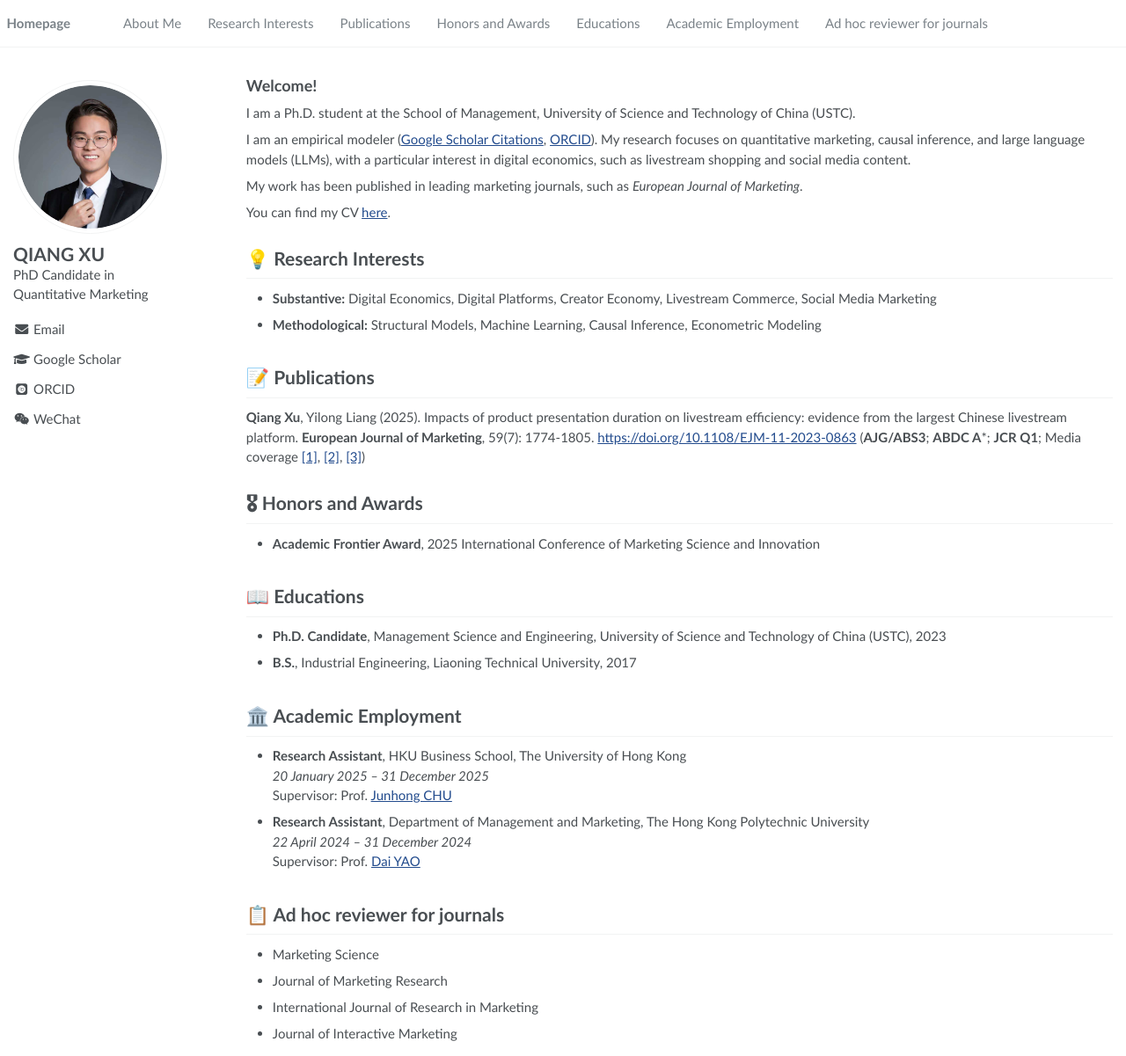
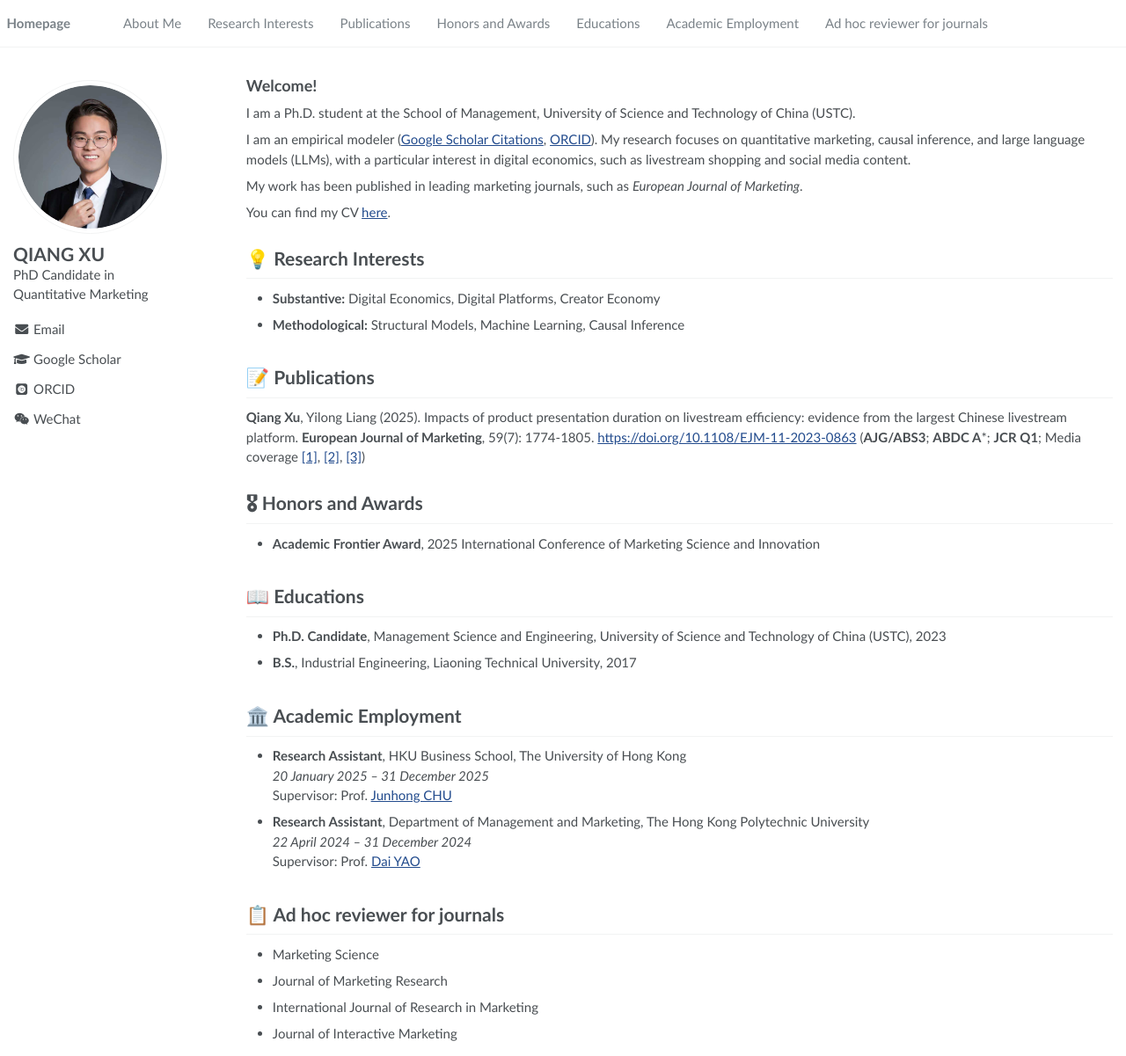
Before and after one commit to xuqiang/xuqiang.github.io, a Jekyll site: the page built from _pages/about.md, in a window 1280 px wide and 1201 px high. Shown: the whole window at 88% size. Built offline with Jekyll 4.4.1, drawn with Linux system fonts in a browser that asks for light colours; some web fonts are replaced.

Commit message:
Update about.md

```diff
--- a/_pages/about.md
+++ b/_pages/about.md
@@ -28,8 +28,8 @@ You can find my CV [here](https://xuqiang.github.io/files/CV_XuQiang.pdf).
 
 <span class='anchor' id='research-interests'></span>
 # 💡 Research Interests
-- **Substantive:** Digital Economics, Digital Platforms, Creator Economy, Livestream Commerce, Social Media Marketing
-- **Methodological:** Structural Models, Machine Learning, Causal Inference, Econometric Modeling
+- **Substantive:** Digital Economics, Digital Platforms, Creator Economy
+- **Methodological:** Structural Models, Machine Learning, Causal Inference
 
 <span class='anchor' id='publications'></span>
 # 📝 Publications
```
